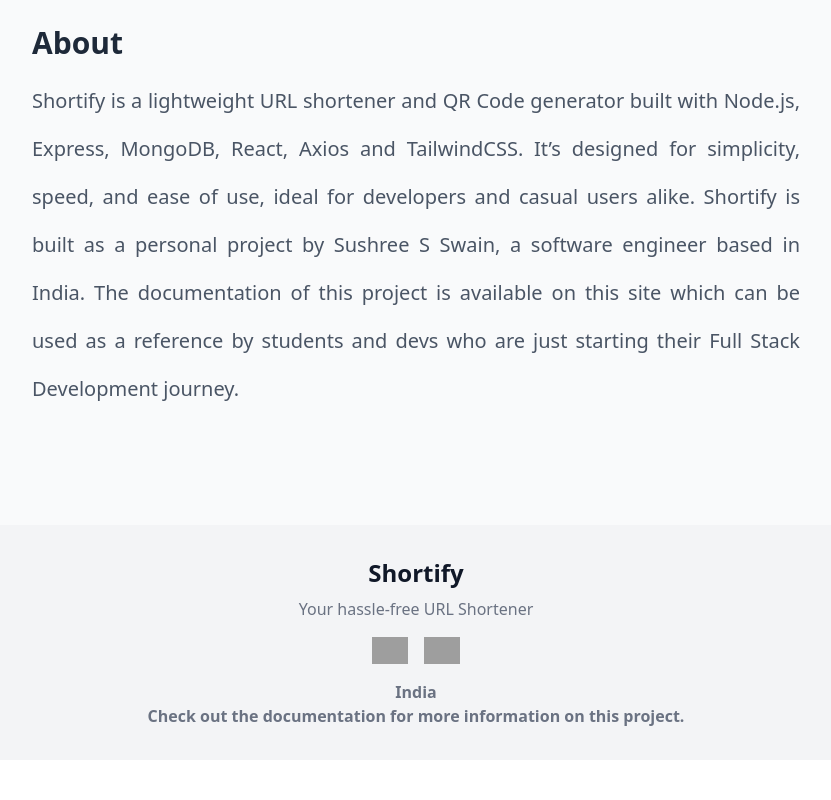
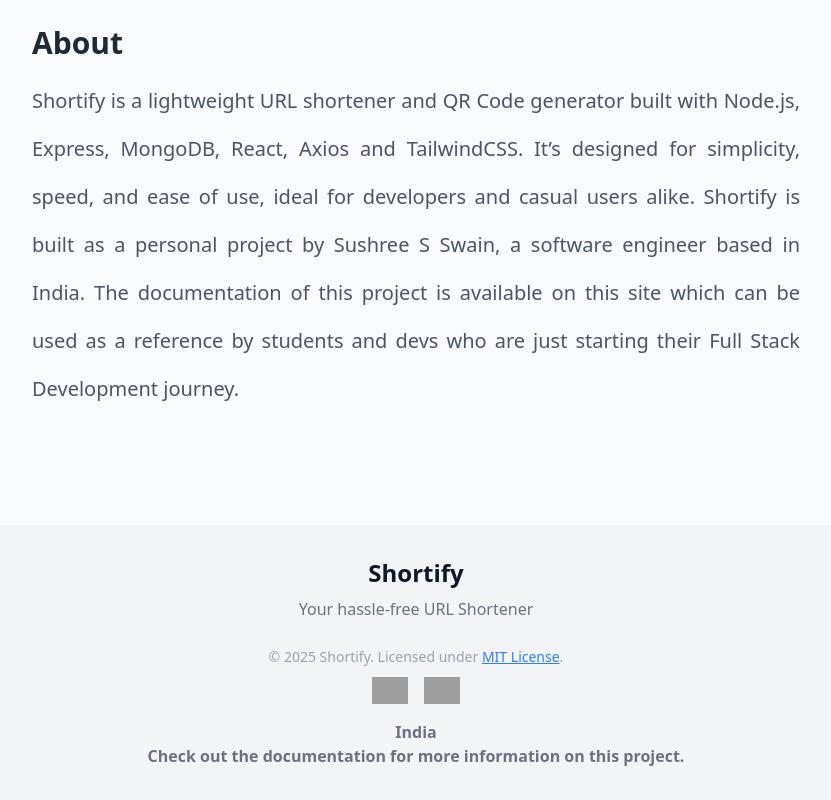
Before and after one commit to SushreeSwain/Shortify, a React (Vite) app in the folder frontend/: page / in a window 1280 px wide. Shown: the part 1073-1873 px from the top of the page, without its empty margins (224-1055 px from the left). Before the commit the page ends 1833 px from the top, so only its background shows below. Built offline with nearby package versions, Linux system fonts and the light colour scheme; no server answers; grey boxes are pictures that could not be loaded.

Commit message:
Add License in Footer

```diff
--- a/frontend/src/components/Footer.jsx
+++ b/frontend/src/components/Footer.jsx
@@ -6,6 +6,18 @@ function Footer() {
       {/* Website name*/}
       <div className="text-gray-900 font-semibold text-2xl mb-2">Shortify</div>
       <div className="text-gray-500 text-md mb-4">Your hassle-free URL Shortener</div>
+      {/* License */}
+      <div className="text-gray-400 text-sm">
+          © 2025 Shortify. Licensed under{' '}
+          <a
+            href="https://opensource.org/licenses/MIT"
+            target="_blank"
+            rel="noopener noreferrer"
+            className="text-blue-500 underline leading-10"
+          >
+            MIT License
+          </a>.
+      </div>
 
       {/* Social Links */}
       <div className="flex justify-center gap-4 mb-4">
```
Also changed, not shown: 1 other file (tests, documents, lock files or other folders).
